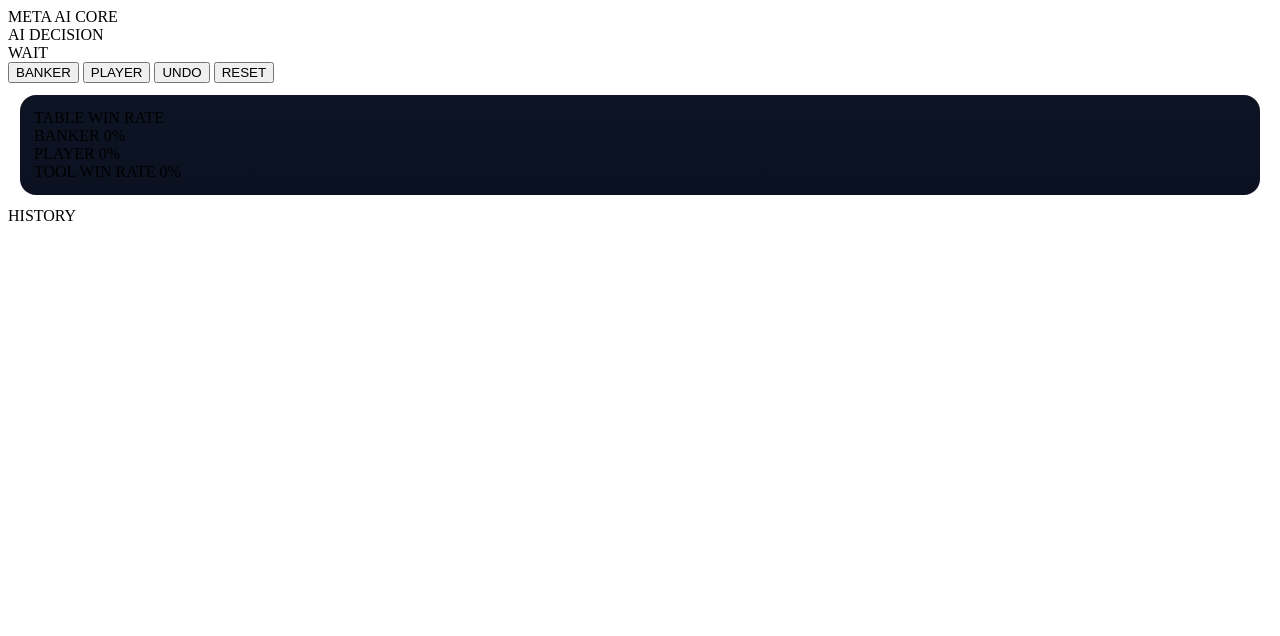
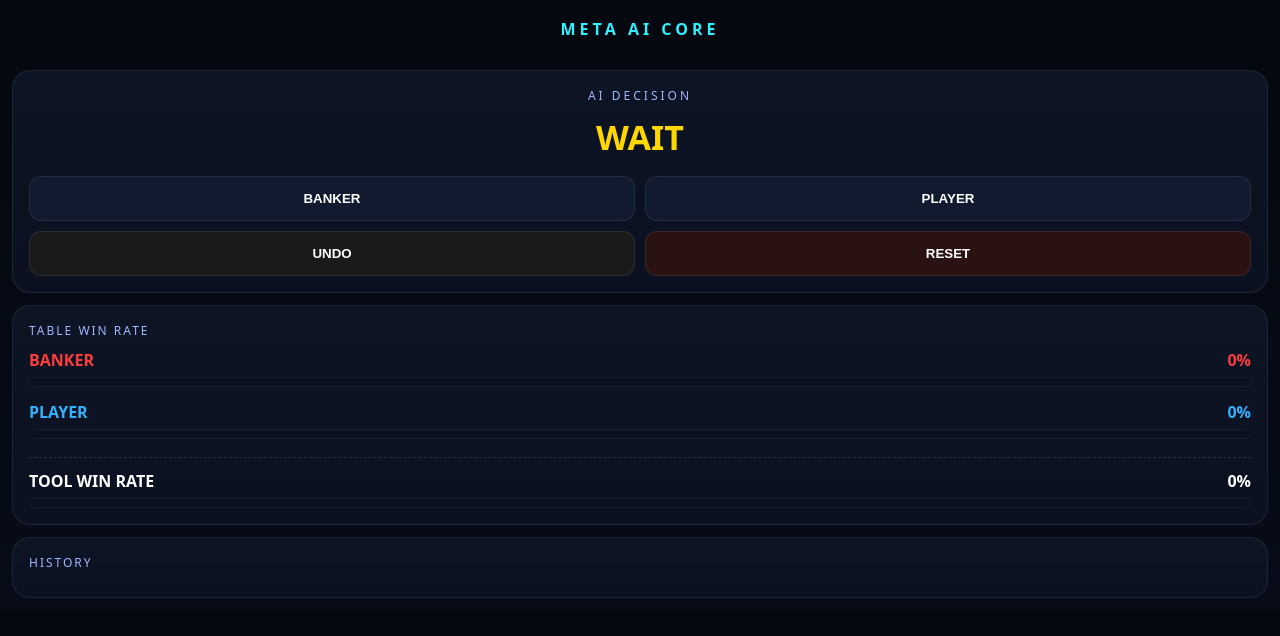
Before and after one commit to duchuy79/Baccarat-Tool-Vip, a plain HTML site: page index.html in a window 1280 px wide. Drawn offline with Linux system fonts and the light colour scheme.

Commit message:
Update style.css

```diff
--- a/style.css
+++ b/style.css
@@ -1,20 +1,141 @@
-/* ===== TABLE RATE ===== */
+:root{
+  --bg:#060a12;
+  --panel:#0e1524;
+  --border:rgba(255,255,255,.08);
+  --cyan:#33f0ff;
+  --blue:#33b1ff;
+  --red:#ff3c3c;
+  --yellow:#ffd700;
+  --muted:#9fb7ff;
+}
 
-.rate-box{
+*{box-sizing:border-box}
+
+body{
+  margin:0;
+  background:linear-gradient(180deg,#05080f,#070c18);
+  color:#fff;
+  font-family:system-ui,-apple-system,sans-serif;
+}
+
+header{
+  text-align:center;
+  padding:18px;
+  font-weight:900;
+  letter-spacing:4px;
+  color:var(--cyan);
+}
+
+.core-box,
+.rate-box,
+.history-box{
   margin:12px;
-  padding:14px;
+  padding:16px;
   background:linear-gradient(180deg,#0d1424,#0b1120);
   border:1px solid var(--border);
-  border-radius:16px;
+  border-radius:18px;
 }
 
-.rate-row{
+.core-box{text-align:center}
+
+.core-label{
+  font-size:12px;
+  letter-spacing:3px;
+  color:var(--muted);
+}
+
+.core-decision{
+  font-size:34px;
+  font-weight:900;
+  margin:10px 0;
+}
+
+.wait{color:var(--yellow)}
+.banker{color:var(--red)}
+.player{color:var(--blue)}
+
+.controls{
+  margin-top:16px;
+  display:grid;
+  grid-template-columns:1fr 1fr;
+  gap:10px;
+}
+
+.btn{
+  padding:14px 0;
+  font-weight:900;
+  border-radius:12px;
+  border:1px solid var(--border);
+  background:#111a2f;
+  color:#fff;
+}
+
+.btn:active{transform:scale(.96)}
+.btn.neutral{background:#1a1a1a}
+.btn.danger{background:#2a1212}
+
+.box-title{
+  font-size:12px;
+  letter-spacing:2px;
+  color:var(--muted);
+  margin-bottom:10px;
+}
+
+/* RATE BAR */
+
+.rate-item{margin-bottom:14px}
+
+.rate-header{
   display:flex;
   justify-content:space-between;
-  padding:8px 0;
   font-weight:800;
-  letter-spacing:1px;
+  margin-bottom:6px;
 }
 
-.rate-row.banker{ color:var(--red); }
-.rate-row.player{ color:var(--blue); }
+.rate-bar{
+  height:10px;
+  background:#0b1020;
+  border-radius:999px;
+  overflow:hidden;
+  border:1px solid rgba(255,255,255,.06);
+}
+
+.rate-fill{
+  height:100%;
+  width:0%;
+  transition:width .3s ease;
+}
+
+.rate-fill.banker{
+  background:linear-gradient(90deg,#ff3c3c,#ff6b6b);
+}
+
+.rate-fill.player{
+  background:linear-gradient(90deg,#33b1ff,#66ccff);
+}
+
+/* TOOL RATE COLORS */
+
+.tool-rate{
+  margin-top:18px;
+  padding-top:12px;
+  border-top:1px dashed rgba(255,255,255,.12);
+}
+
+.rate-fill.tool.good{
+  background:linear-gradient(90deg,#00ffaa,#33f0ff);
+}
+
+.rate-fill.tool.mid{
+  background:linear-gradient(90deg,#33b1ff,#66ccff);
+}
+
+.rate-fill.tool.bad{
+  background:linear-gradient(90deg,#ff3c3c,#ff6b6b);
+}
+
+#history{
+  font-size:13px;
+  letter-spacing:2px;
+  color:#9fb7ff;
+}
```
